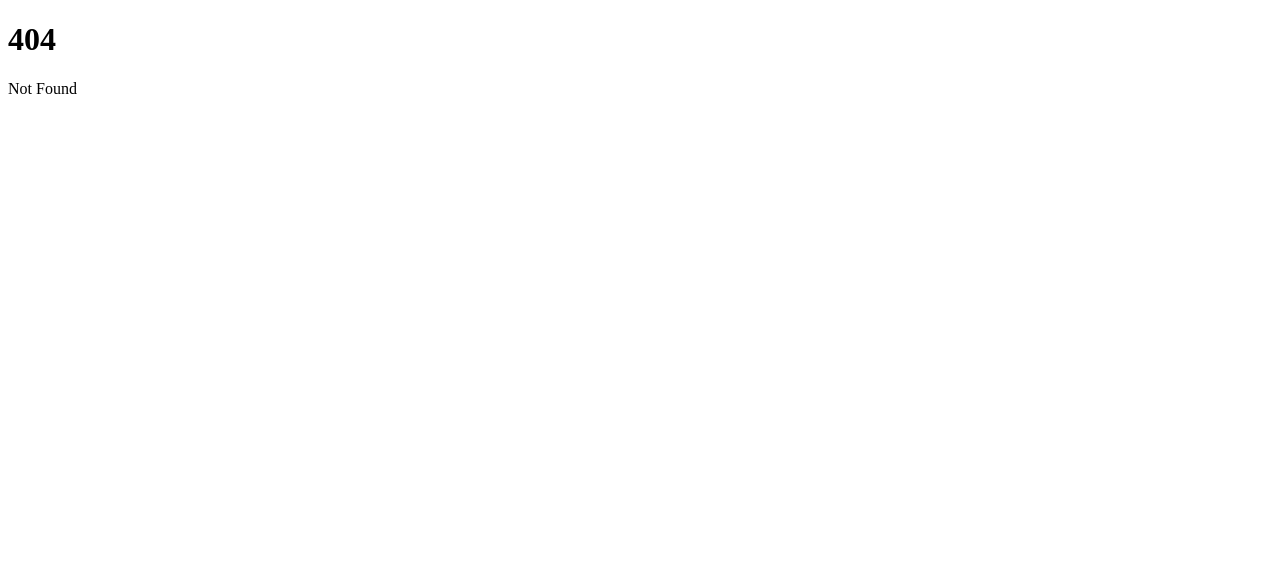
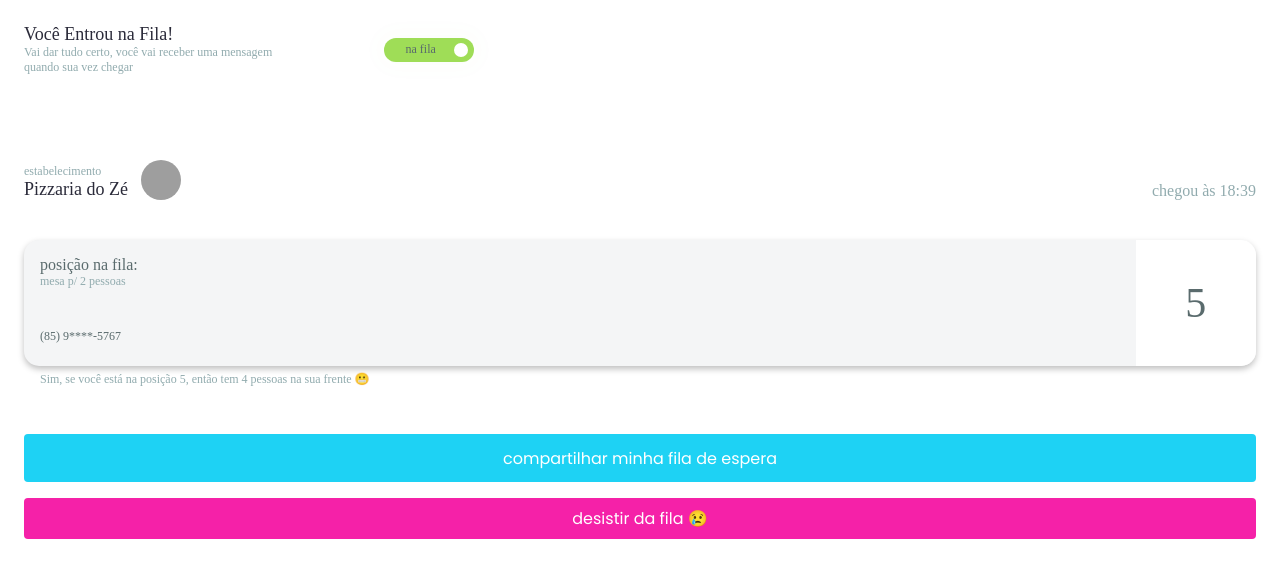
Before and after one commit to duduneto/zerow, a SvelteKit app: page /guest in a window 1280 px wide. Before the commit this address had no page. Shown: the top 578 px of the page. Built offline with nearby package versions, Linux system fonts and the light colour scheme; grey boxes are pictures that could not be loaded.

Commit message:
feat: create guest screen

```diff
--- a/src/app.html
+++ b/src/app.html
@@ -1,12 +1,20 @@
 <!DOCTYPE html>
 <html lang="en">
+
 <head>
 	<meta charset="utf-8" />
 	<link rel="icon" href="%sveltekit.assets%/favicon.png" />
+	<link rel="preconnect" href="https://fonts.googleapis.com">
+	<link rel="preconnect" href="https://fonts.gstatic.com" crossorigin>
+	<link
+		href="https://fonts.googleapis.com/css2?family=Poppins:wght@300;400;500;700&family=Roboto:ital,wght@0,100;0,300;0,400;0,500;0,700;1,100;1,300;1,400;1,500;1,700&display=swap"
+		rel="stylesheet">
 	<meta name="viewport" content="width=device-width, initial-scale=1" />
 	%sveltekit.head%
 </head>
+
 <body data-sveltekit-preload-data="hover">
 	<div style="display: contents">%sveltekit.body%</div>
 </body>
+
 </html>
--- /dev/null
+++ b/src/components/Button.svelte
@@ -0,0 +1,51 @@
+<script>
+    /**
+     * Button style type.
+     * @type {("primary" | "danger")}
+     * @default "primary"
+     */
+    export let styleType;
+
+    /**
+     * Text content of the button.
+     * @type {string}
+     */
+    export let text = "";
+
+    /**
+     * Click event handler.
+     */
+    const onClick = () => {};
+</script>
+
+<button class={styleType} on:click={onClick}>
+    {#if text}{text}{:else}<slot>Default content</slot>{/if}
+</button>
+
+<style>
+    button {
+        width: 100%;
+        height: 100%;
+        border: none;
+        border-radius: 4px;
+        cursor: pointer;
+        padding: 8px 16px;
+        text-align: center;
+        color: #fff;
+        font-family: "Poppins", sans-serif;
+        font-weight: 400;
+        font-size: 16px;
+    }
+
+    button:focus {
+        opacity: 0.75;
+        transform: scale(0.98);
+    }
+
+    button.primary {
+        background-color: var(--primary-color);
+    }
+    button.danger {
+        background-color: var(--danger-color);
+    }
+</style>
--- /dev/null
+++ b/src/components/LiveIndicator.svelte
@@ -0,0 +1,58 @@
+<div class="live-indicator-container">
+    <div class="indicator-wrapper">
+        <div class="indicator-text-wrapper">
+            <p>na fila</p>
+        </div>
+        <div class="indicator-badge-wrapper">
+            <div class="indicator-badge" />
+        </div>
+    </div>
+</div>
+
+<style>
+    .indicator-wrapper {
+        width: 90px;
+        height: 24px;
+        background-color: var(--green-color);
+        border-radius: 40px;
+
+        display: flex;
+        justify-content: space-between;
+        align-items: center;
+        animation: pulse 1.3s infinite;
+    }
+
+    .indicator-text-wrapper {
+        width: 70%;
+        font-size: 12px;
+        display: flex;
+        justify-content: center;
+    }
+
+    .indicator-text-wrapper p {
+        padding-left: 10px;
+        color: var(--dark-gray-1-color);
+    }
+
+    .indicator-badge-wrapper {
+        width: 30%;
+        display: flex;
+        justify-content: center;
+    }
+
+    .indicator-badge {
+        width: 14px;
+        height: 14px;
+        background-color: #fff;
+        border-radius: 40px;
+    }
+
+    @keyframes pulse {
+        0% {
+            box-shadow: 0 0 0 0 var(--green-color);
+        }
+        100% {
+            box-shadow: 0 0 20px 10px #00000000;
+        }
+    }
+</style>
--- /dev/null
+++ b/src/global.css
@@ -0,0 +1,16 @@
+:root {
+    --green-color: #9FDD57;
+    --primary-color: #1ED2F4;
+    --danger-color: #F521A8;
+    --dark-gray-0-color: #2B2B3A;
+    --dark-gray-1-color: #5A6B6D;
+    --gray-color: #5C777B;
+    --light-gray-0-color: #91ABAE;
+}
+
+body {
+    font-family: 'Your Desired Font', sans-serif;
+    margin: 0px;
+    font-family: "Poppins", sans-serif;
+    font-weight: 400;
+}
--- /dev/null
+++ b/src/routes/+layout.svelte
@@ -0,0 +1,5 @@
+<slot />
+
+<style>
+    @import "../global.css";
+</style>
--- /dev/null
+++ b/src/routes/guest/+page.svelte
@@ -0,0 +1,21 @@
+<script>
+    import HostingDetails from "./HostingDetails.svelte";
+    import Greeting from "./Greeting.svelte";
+    import Queue from "./Queue.svelte";
+    import ActionBox from "./ActionBox.svelte";
+</script>
+
+<main>
+    <Greeting />
+    <HostingDetails />
+    <Queue />
+    <ActionBox />
+</main>
+
+<style>
+    main {
+        height: 100vh;
+        width: 100%;
+        background-color: #fff;
+    }
+</style>
--- /dev/null
+++ b/src/routes/guest/ActionBox.svelte
@@ -0,0 +1,39 @@
+<script>
+    import Button from "../../components/Button.svelte";
+
+</script>
+
+<div class="cta-container">
+    <div class="share-container">
+
+        <Button
+        styleType="primary"
+        >
+        <div>
+            <p>compartilhar minha fila de espera</p>
+        </div>
+        </Button>
+    </div>
+    <div class="giveup-container">
+        <Button
+        styleType="danger"
+        text="desistir da fila 😢"
+        />
+
+    </div>
+</div>
+
+<style>
+    p {
+        margin: 0px;
+    }
+    .cta-container {
+        padding: 1rem;
+    }
+
+    .share-container {
+        margin: 1rem 0px;
+        height: 48px;
+    }
+
+</style>
--- /dev/null
+++ b/src/routes/guest/Greeting.svelte
@@ -0,0 +1,49 @@
+<script>
+    import LiveIndicator from "../../components/LiveIndicator.svelte";
+</script>
+
+<header>
+    <div class="greeting-container">
+        <div class="greeting">
+            <h1>Você Entrou na Fila!</h1>
+            <p>
+                Vai dar tudo certo, você vai receber uma mensagem quando sua vez
+                chegar
+            </p>
+        </div>
+        <LiveIndicator />
+    </div>
+</header>
+
+<style>
+    header {
+        width: 100%;
+        display: flex;
+        justify-content: space-between;
+        align-items: center;
+    }
+
+    .greeting-container {
+        padding: 1rem;
+        display: flex;
+        justify-content: space-between;
+        align-items: center;
+    }
+
+    .greeting {
+        width: 60%;
+    }
+
+    .greeting-container h1 {
+        font-weight: 400;
+        font-size: 18px;
+        margin: 0px;
+        color: var(--dark-gray-0-color);
+    }
+
+    .greeting-container p {
+        margin: 0px;
+        font-size: 12px;
+        color: var(--light-gray-0-color);
+    }
+</style>
--- /dev/null
+++ b/src/routes/guest/HostingDetails.svelte
@@ -0,0 +1,72 @@
+
+<section>
+    <div class="stablishment-container">
+        <div class="stablishment-info">
+            <div class="stablishment-name">
+                <p class="label" >estabelecimento</p>
+                <h2>Pizzaria do Zé</h2>
+            </div>
+            <div class="stablishment-logo">
+                <img src="https://static.vecteezy.com/ti/vetor-gratis/p3/11157898-emblema-de-de-pizzaria-no-quadro-negro-modelo-de-logotipo-de-pizza-emblemaial-para-cafe-restaurante-ou-servico-de-entrega-de-comida-vetor.jpg" alt="logotipo do estabelecimento comercial" />
+            </div>
+        </div>
+        <div class="extra-info">
+            <p>chegou às 18:39</p>
+        </div>
+    </div>
+
+</section>
+<style>
+    section {
+        width: 100%;
+        margin-top: 2rem;
+    }
+
+    p {
+        margin: 0px;
+    }
+
+    .stablishment-container {
+        display: flex;
+        justify-content: space-between;
+        align-items: center;
+        padding: 1rem;
+        height: 61px;
+    }
+
+    .stablishment-info {
+        height: 100%;
+        display: flex;
+        align-items: flex-end;
+    }
+
+    .stablishment-name .label{
+        font-size: 12px;
+        color: var(--light-gray-0-color);
+    }
+    .stablishment-name h2{
+        font-size: 18px;
+        color: var(--dark-gray-0-color);
+        font-weight: 400;
+        margin: 0px;
+    }
+
+    .stablishment-logo {
+        width: 40px;
+        height: 40px;
+        padding-left: .8rem;
+    }
+
+    .stablishment-logo img {
+        width: 100%;
+        height: 100%;
+        border-radius: 40px;
+    }
+
+    .stablishment-container .extra-info {
+        height: 100%;
+        color: var(--light-gray-0-color);
+        display: flex;
+        align-items: flex-end;
+    }
+</style>
--- /dev/null
+++ b/src/routes/guest/Queue.svelte
@@ -0,0 +1,88 @@
+<div class="queue-container">
+    <div class="queue-wrapper">
+        <div class="queue-info-box">
+            <div class="queue-info">
+                <div class="position-info">
+                    <h3>posição na fila:</h3>
+                    <p>mesa p/ 2 pessoas</p>
+                </div>
+                <div class="contact-info">
+                    <p>(85) 9****-5767</p>
+                </div>
+            </div>
+            <div class="position-counter">
+                <h3>5</h3>
+            </div>
+        </div>
+        <div class="additional-info">
+            <p>Sim, se você está na posição 5, então tem 4 pessoas na sua frente 😬</p>
+        </div>
+    </div>
+</div>
+
+<style>
+    :root {
+        --counter-position-w: 122px
+    }
+    h3 {
+        margin: 0px;
+        font-size: 16px;
+        font-weight: 400;
+        color: var(--dark-gray-1-color);
+    }
+    p {
+        font-size: 12px;
+        margin: 0px;
+        color: var(--light-gray-0-color);
+    }
+
+    .queue-container {
+        width: 100%;
+        height: 186px;
+    }
+
+    .queue-wrapper {
+        padding: 1.5rem 1rem;
+    }
+
+    .queue-info-box {
+        height: 126px;
+        width: 100%;
+        background-color: #F4F5F6;
+        border-radius: 15px;
+        box-shadow: 0px 3px 6px 0px #00000041;
+        display: flex;
+        justify-content: space-between;
+    }
+
+    .queue-info-box .queue-info {
+        width: calc(100% - var(--counter-position-w));
+        height: 70%;
+        padding: 1rem 0px 1rem 1rem;
+        flex-direction: column;
+        display: flex;
+        justify-content: space-between;
+    }
+
+    .queue-info-box .position-counter {
+        width: var(--counter-position-w);
+        height: 100%;
+        background-color: #FFF;
+        display: flex;
+        justify-content: center;
+        align-items: center;
+        color: var(--dark-gray-1-color);
+        border-radius: 0px 15px 15px 0px;
+    }
+
+    .position-counter h3 {
+        font-size: 42px;
+    }
+
+    .contact-info p {
+        color: var(--dark-gray-1-color)
+    }
+    .additional-info {
+        padding: 0.4rem 1rem 0px 1rem;
+    }
+</style>
```
Lines whose indentation alone changed are shown as unchanged.
